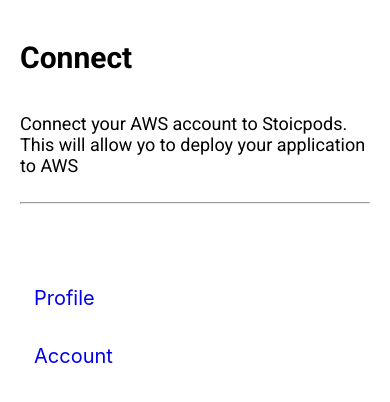
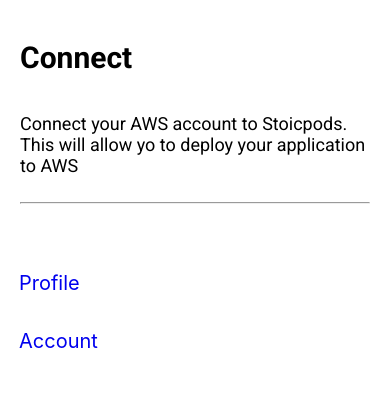
Before and after one commit to vishnuvardhan6302128388/AccountPage, a React (Create React App) app: page / in a window 390 px wide. Shown: the top 402 px of the page. Built offline with nearby package versions, Linux system fonts and the light colour scheme; a web font is replaced by a local one.

Commit message:
Update App.css

```diff
--- a/src/App.css
+++ b/src/App.css
@@ -16,3 +16,11 @@
   padding: 20px;
   align-items: flex-start;
 }
+@media (max-width: 576px) {
+  .app-container {
+    display: flex;
+    flex-direction: column;
+    align-items: flex-start;
+    padding: 5px;
+  }
+}
```
